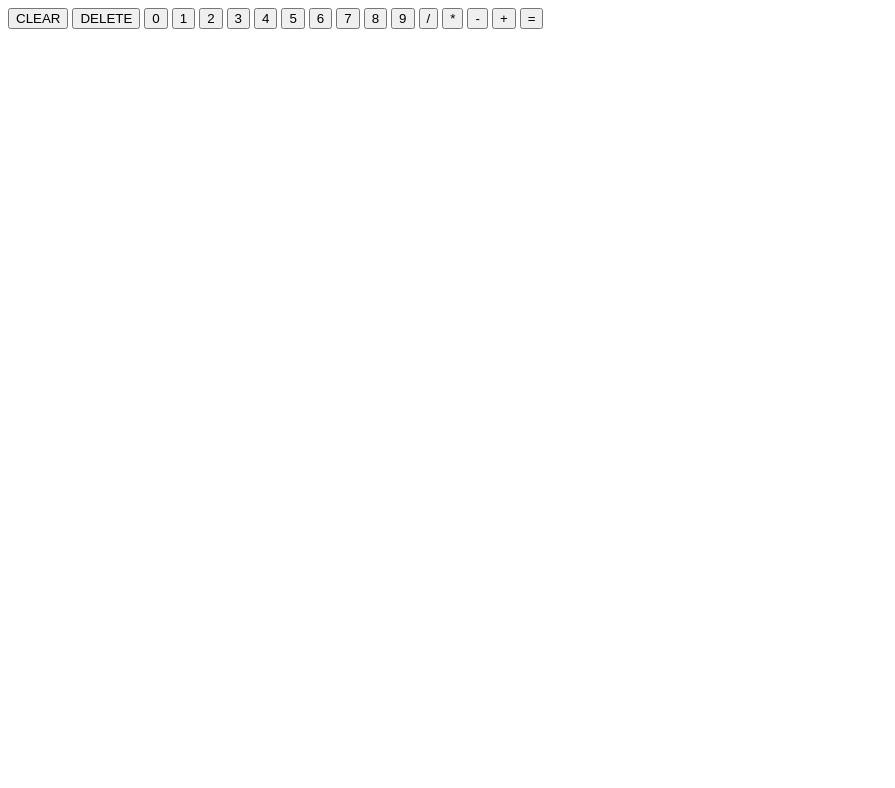
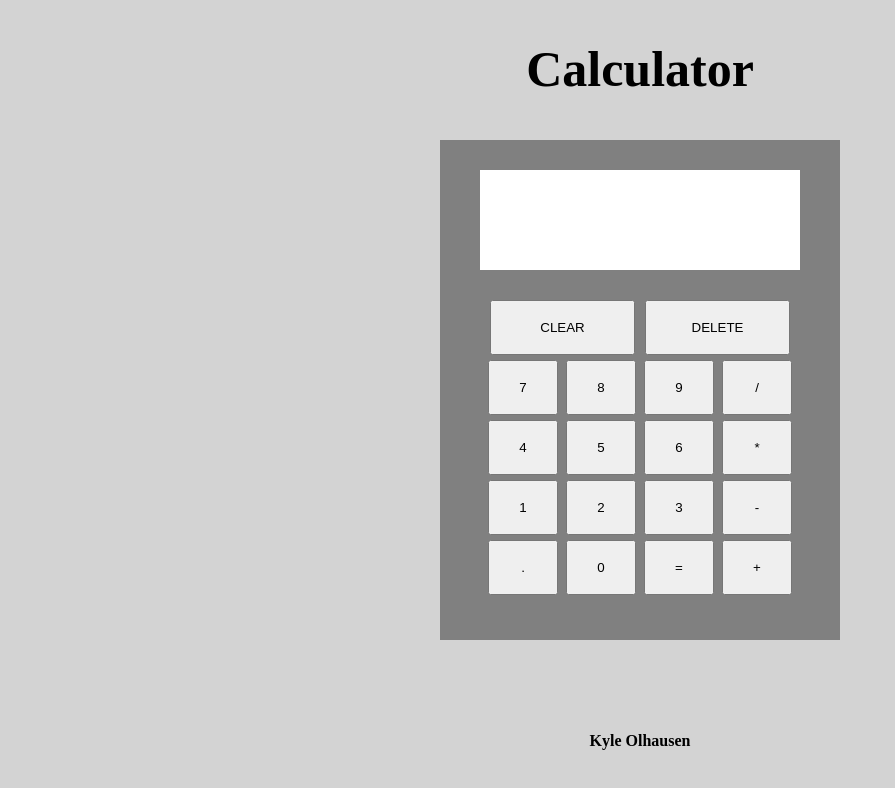
Before and after one commit to KyleOlhausen/Calculator, a plain HTML site: page index.html in a window 1280 px wide. Shown: the whole page, without its empty margins (0-895 px from the left). Drawn offline with Linux system fonts and the light colour scheme.

Commit message:
added and organized divs, changed row classes, designed calculator in css

```diff
--- a/index.html
+++ b/index.html
@@ -9,30 +9,57 @@
     <title>Calculator</title>
 </head>
 <body>
+    <div class="flex-container">
+
+        <div class="header">Calculator</div>
+
         <div class="calculator">
+
             <div class="display">
                 <div class="prev-calc"></div>
                 <div class="curr-calc"></div>
             </div>
+
             <div class="buttons">
+                <div class="row top-row">
                     <button>CLEAR</button>
                     <button>DELETE</button>
-            <button>0</button>
-            <button>1</button>
-            <button>2</button>
-            <button>3</button>
-            <button>4</button>
-            <button>5</button>
-            <button>6</button>
+                </div>
+
+                <div class="row">
                     <button>7</button>
                     <button>8</button>
                     <button>9</button>
                     <button>/</button>
+                </div>
+
+                <div class="row">
+                    <button>4</button>
+                    <button>5</button>
+                    <button>6</button>
                     <button>*</button>
+                </div>
+
+                <div class="row">
+                    <button>1</button>
+                    <button>2</button>
+                    <button>3</button>
                     <button>-</button>
+                </div>
+
+                <div class="row">
+                    <button>.</button>
+                    <button>0</button>
+                    <button>=</button>
                     <button>+</button>
-            <button>=</button>
+                </div>
+
             </div>
         </div>
+
+        <div class="footer">Kyle Olhausen</div>
+    </div>
+
+
 </body>
 </html>
--- a/styles.css
+++ b/styles.css
@@ -0,0 +1,65 @@
+html, body, .flex-container {
+    width: 100%;
+    height: 100%;
+    margin: 0;
+    background-color: lightgray;
+}
+
+
+.flex-container {
+    display: flex;
+    flex-direction: column;
+    align-items: center;
+    justify-content: space-between;
+}
+
+
+.header {
+    margin-top: 40px;
+    font-weight: bolder;
+    font-size: 50px;
+}
+
+.calculator {
+    background-color: gray;
+    min-height: 500px;
+    min-width: 400px;
+    display: flex;
+    flex-direction: column;
+    align-items: center;
+}
+
+.display {
+    margin: 30px;
+    width: 80%;
+    height: 100px;
+    background-color: white;
+}
+
+.buttons {
+    width: 80%;
+    height: 300px;
+    display: flex;
+    flex-direction: column;
+}
+
+.row {
+    flex-grow: 1;
+    display: flex;
+    justify-content: space-evenly;
+}
+
+button {
+    width: 70px;
+    height: 55px;
+}
+
+.top-row button {
+    width: 145px;
+    height: 55px;
+}
+
+.footer {
+    margin: 50px;
+    font-weight: bolder;
+}
```
Lines whose indentation alone changed are shown as unchanged.
